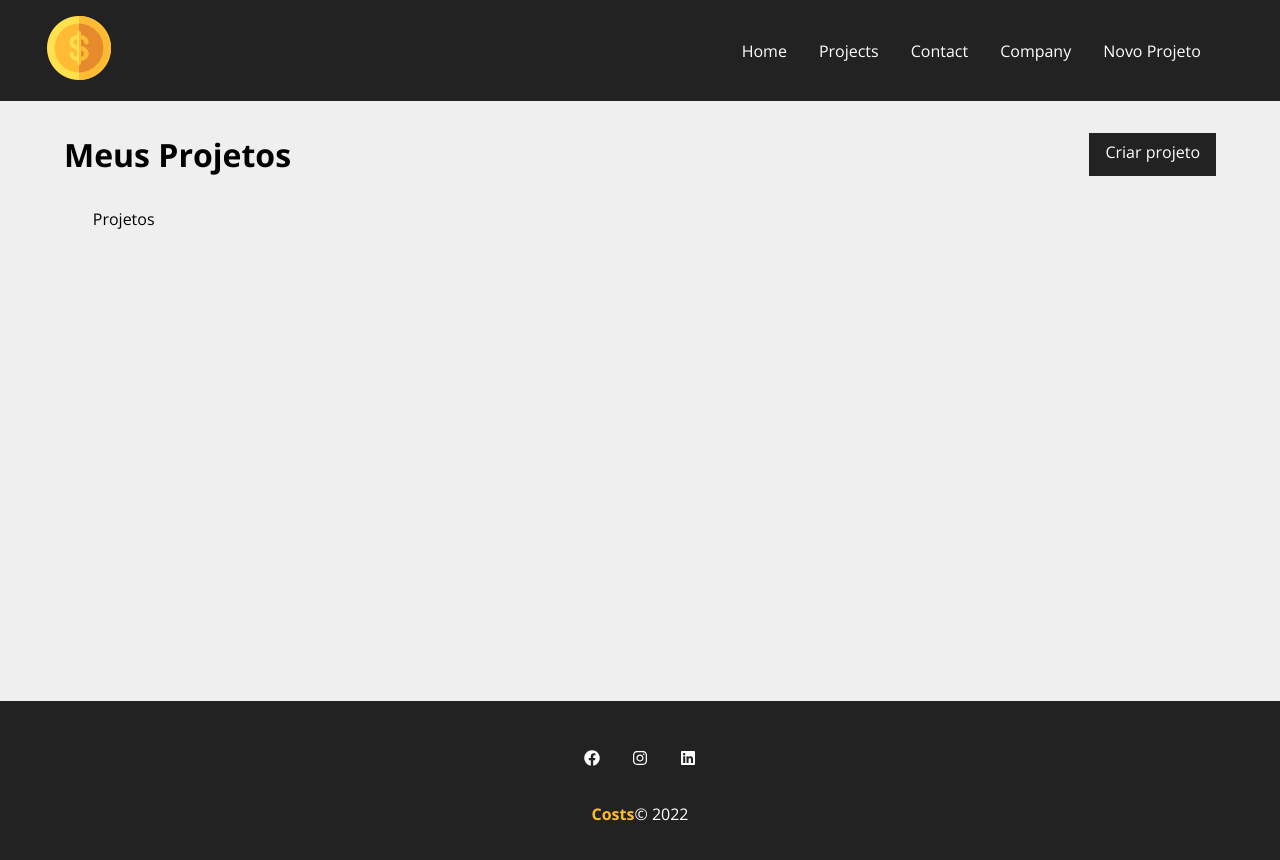
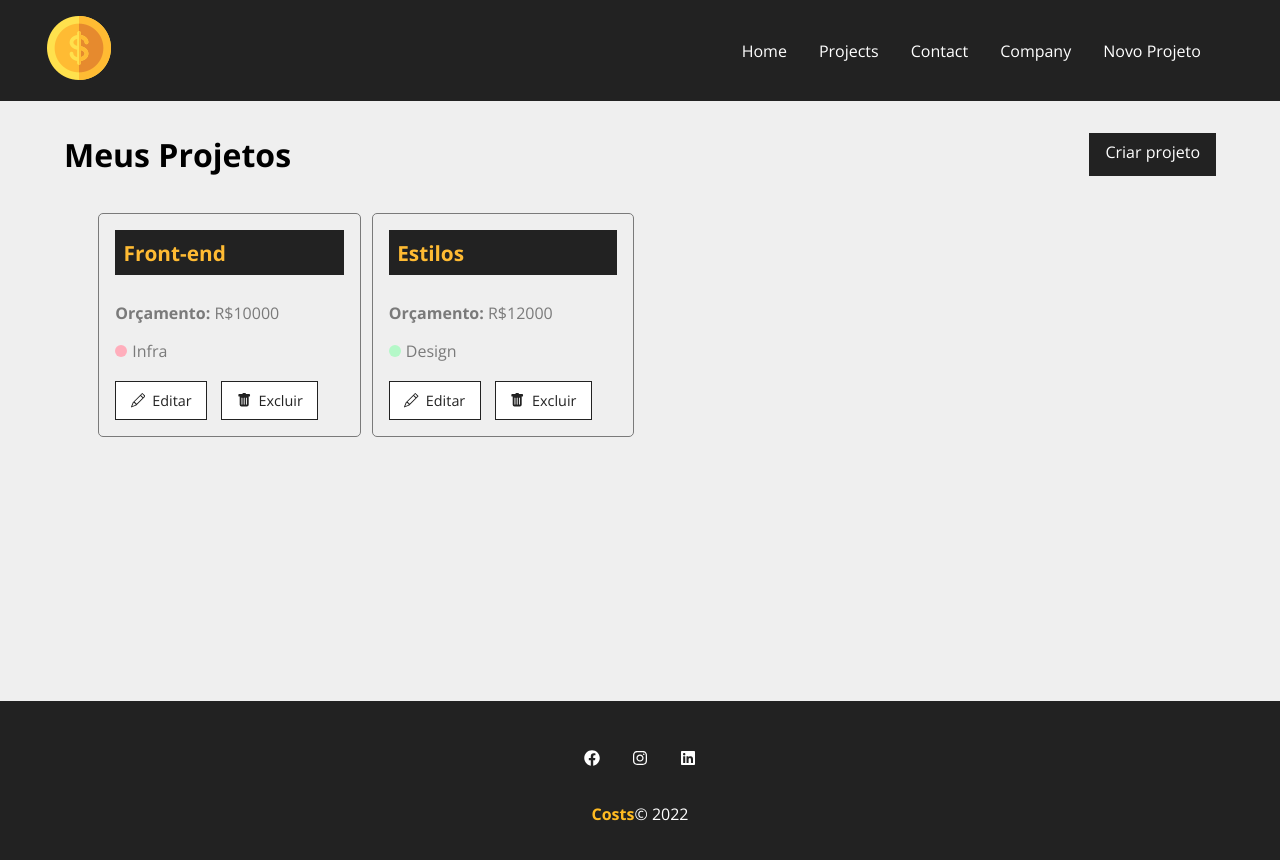
Before and after one commit to FeBassetto/Costs, a React (Create React App) app: page /projects in a window 1280 px wide. Shown: the top 860 px of the page. Built offline with nearby package versions, Linux system fonts and the light colour scheme; data requests are answered from the project's data file; the HTML template or start-up script is replaced by a standard one; a web font is replaced by a local one.

Commit message:
Finished cards

```diff
--- a/db.json
+++ b/db.json
@@ -1,22 +1,22 @@
 {
   "projects": [
     {
-      "name": "Design do site",
-      "budget": "5000",
+      "name": "Front-end",
+      "budget": "10000",
       "category": {
-        "id": "3",
-        "name": "Design"
+        "id": "1",
+        "name": "Infra"
       },
       "cost": 0,
       "services": [],
       "id": 1
     },
     {
-      "name": "Front-end",
-      "budget": "10000",
+      "name": "Estilos",
+      "budget": "12000",
       "category": {
-        "id": "2",
-        "name": "Desenvolvimento"
+        "id": "3",
+        "name": "Design"
       },
       "cost": 0,
       "services": [],
--- a/src/components/pages/Projects/projects.js
+++ b/src/components/pages/Projects/projects.js
@@ -1,12 +1,16 @@
 import React from "react";
 import { useLocation } from "react-router-dom";
+import { useState, useEffect } from "react";
 import styles from './projects.module.css'
 
 import Message from "../../layout/Message/message";
 import LinkButton from "../../LinkButton/linkbutton";
 import Container from "../../layout/Container/container";
+import ProjectCard from "../../project/ProjectCard/projectcard";
 
 const Projects = () => {
+
+    const [projects,setProjects] = useState([])
 
     const location = useLocation()
     let message;
@@ -15,15 +19,39 @@
         message = location.state.message
     }
 
+    useEffect(() => {
+
+        fetch('http://localhost:5000/projects', {
+            method: 'GET',
+            headers: {
+                'Content-type' : 'application/json',
+            },
+        }).then((resp) => resp.json())
+        .then((data) => {
+            console.log(data)
+            setProjects(data)
+        })
+        .catch((err) => console.log(err))
+
+    }, [])
+
     return(
         <div className={styles.project_container}>
             <div className={styles.title_container}>
                 <h1>Meus Projetos</h1>
-                <LinkButton to="/newprject" text="Criar projeto" />
+                <LinkButton to="/newproject" text="Criar projeto" />
             </div>
             {message && <Message type="success" msg={message} /> }
             <Container customClass="start">
-                <p>Projetos</p>
+                {projects.length > 0 &&
+                    projects.map((project) => project.name && <ProjectCard
+                    id={project.id}
+                    name={project.name}
+                    budget={project.budget}
+                    category={project.category.name}
+                    key={project.id}
+                    />)
+                }
             </Container>
         </div>
 
--- /dev/null
+++ b/src/components/project/ProjectCard/projectcard.js
@@ -0,0 +1,31 @@
+import React from "react";
+import styles from './projectcard.module.css'
+import { Link } from "react-router-dom";
+
+import {BsPencil, BsFillTrashFill} from 'react-icons/bs'
+
+const ProjectCard = ({id, name, budget, category, handleRemove}) => {
+
+
+    return(
+        <div className={styles.project_card}>
+            <h4>{name}</h4>
+            <p>
+                <span>Orçamento:</span> R${budget}
+            </p>
+            <p className={styles.category_text}>
+                <span className={`${styles[category.toLowerCase()]}`}></span> {category}
+            </p>
+            <div className={styles.project_card_actions}>
+                <Link to='/'>
+                    <BsPencil/> Editar
+                </Link>
+                <button>
+                    <BsFillTrashFill/> Excluir
+                </button>
+            </div>
+        </div>
+    )
+}
+
+export default ProjectCard
--- /dev/null
+++ b/src/components/project/ProjectCard/projectcard.module.css
@@ -0,0 +1,87 @@
+.project_card{
+    padding: 1em;
+    border: 1px solid #7a7a7a;
+    border-radius: 5px;
+    width: 24%;
+    margin: 0.5%;
+}
+
+.project_card h4{
+    background-color: #222;
+    color: #ffbb33;
+    padding: 0.4em;
+    margin-bottom: 1.3em;
+    font-size: 1.3em;
+}
+
+.project_card p{
+    color: #7a7a7a;
+    margin-bottom: 1em;
+}
+
+.project_card p span{
+    font-weight: bold;
+}
+
+.category_text{
+    display: flex;
+    align-items: center;
+}
+
+.category_text span{
+    display: block;
+    width: 12px;
+    height: 12px;
+    border-radius: 50%;
+    background-color: #ccc;
+    margin-right: 5px;
+}
+
+.category_text .infra{
+    background-color: #ffaebc;
+}
+
+.category_text .desenvolvimento{
+    background-color: #a0e7e5;
+}
+
+.category_text .design{
+    background-color: #b4f8c8;
+}
+
+.category_text .planejamento{
+    background-color: #fbe7c6;
+}
+
+.project_card_actions{
+    margin-top: 1.2em;
+    display: flex;
+    align-items: center;
+}
+
+.project_card_actions a,
+.project_card_actions button{
+    text-decoration: none;
+    border: none;
+    background-color: #fff;
+    color: #222;
+    font-size: .9em;
+    padding: .6em 1em;
+    margin-right: 1em;
+    cursor: pointer;
+    border: 1px solid #222;
+    display: flex;
+    align-items: center;
+    justify-content: center;
+    transition: .5s;
+}
+
+.project_card_actions svg{
+    margin-right: .5em;
+}
+
+.project_card_actions a:hover,
+.project_card_actions button:hover{
+    background-color: #222;
+    color: #ffbb33;
+}
```
